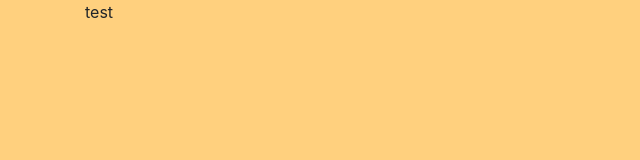
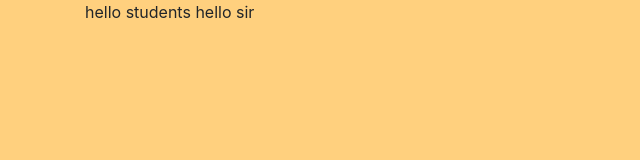
Before and after one commit to hemantgabra/NeerajSir, a plain HTML site: page Index.html in a window 1280 px wide. Shown: the whole page, without its empty margins (0-640 px from the left). Drawn offline with nearby package versions, Linux system fonts and the light colour scheme.

Commit message:
change hello sir

```diff
--- a/Index.html
+++ b/Index.html
@@ -15,7 +15,7 @@
 
 <body>
     <div class="container">
-        test
+        hello students hello sir
     </div>
 
     <!-- Optional JavaScript -->
```
